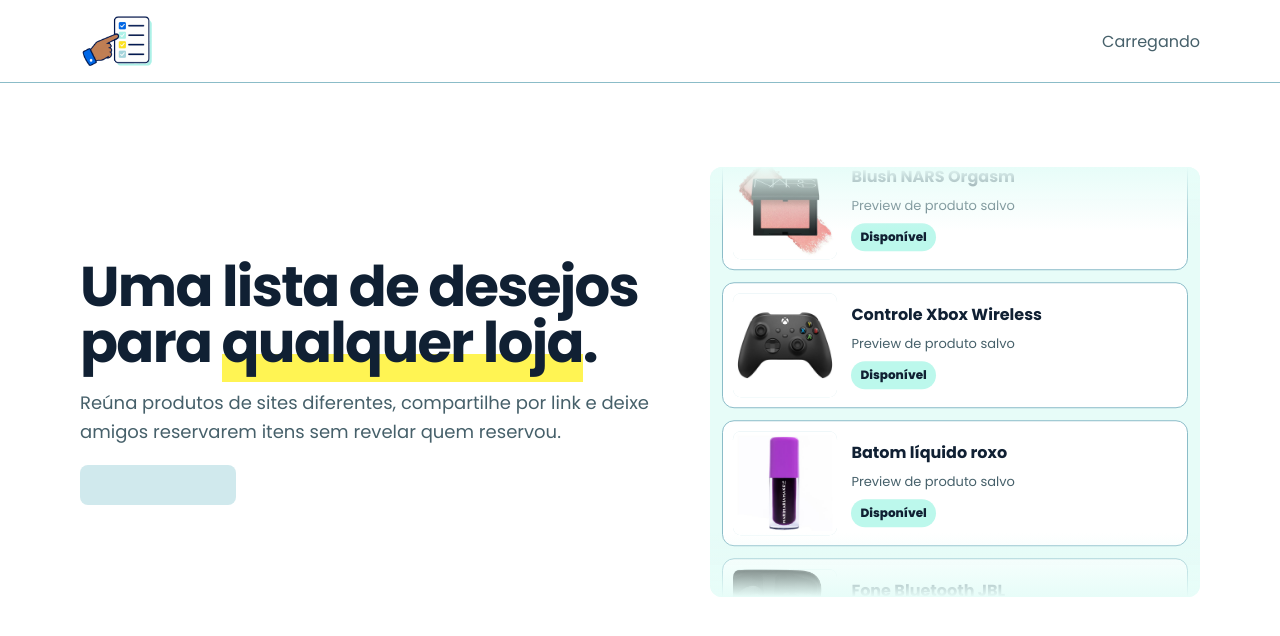
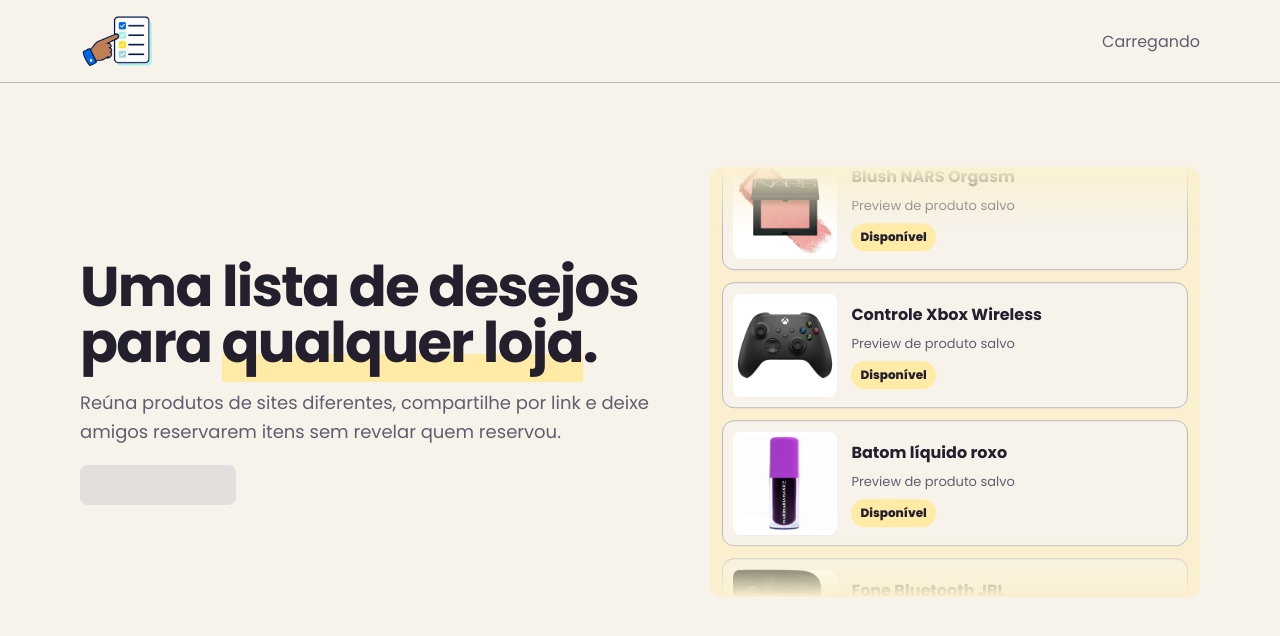
Before and after one commit to Covil-Works/Wantlist, a Next.js app: page / in a window 1280 px wide. Shown: the top 636 px of the page. Built offline with nearby package versions, Linux system fonts and the light colour scheme; no server answers.

Commit message:
fix: carrega painel apos hidratar autenticacao

```diff
--- a/app/globals.css
+++ b/app/globals.css
@@ -1,18 +1,18 @@
 :root {
   color-scheme: light;
-  --social-blue: #0F61C7;
-  --mint-paper: #BCF8EC;
-  --signal-yellow: #FFF453;
-  --soft-sky: #AED9E0;
-  --bg: #FFFFFF;
-  --surface: color-mix(in srgb, var(--mint-paper) 36%, white);
-  --surface-2: color-mix(in srgb, var(--soft-sky) 58%, white);
-  --ink: #102033;
-  --muted: #46606A;
-  --line: #8BBCC8;
-  --primary: var(--social-blue);
-  --primary-hover: #0B4FA7;
-  --accent: var(--signal-yellow);
+  --petal-pink: #FFA2C8;
+  --butter-yellow: #FFEBA5;
+  --warm-paper: #F7F3EB;
+  --dusty-purple: #797596;
+  --bg: var(--warm-paper);
+  --surface: color-mix(in srgb, var(--butter-yellow) 38%, var(--bg));
+  --surface-2: color-mix(in srgb, var(--dusty-purple) 16%, var(--bg));
+  --ink: #231F2C;
+  --muted: #625D6E;
+  --line: color-mix(in srgb, var(--dusty-purple) 48%, var(--bg));
+  --primary: var(--petal-pink);
+  --primary-hover: #F38AB8;
+  --accent: var(--butter-yellow);
   --success: #197A52;
   --warning: #806900;
   --danger: #B42318;
@@ -56,7 +56,7 @@
 .button:hover { background: var(--surface-2); }
 .button:active { transform: translateY(1px); }
 .button.compact { min-height: 36px; padding: 7px 11px; }
-.button.primary { border-color: var(--primary); background: var(--primary); color: white; }
+.button.primary { border-color: var(--primary); background: var(--primary); color: var(--ink); }
 .button.primary:hover { background: var(--primary-hover); }
 .button.danger { border-color: var(--danger); color: var(--danger); }
 .icon-button { width: 40px; height: 40px; border: 1px solid var(--line); background: var(--bg); color: var(--ink); border-radius: 8px; cursor: pointer; display: inline-grid; place-items: center; flex: 0 0 auto; transition: background-color 150ms ease-out, border-color 150ms ease-out, color 150ms ease-out, transform 150ms ease-out; }
@@ -72,8 +72,8 @@
 .textarea { min-height: 104px; resize: vertical; }
 .muted { color: var(--muted); }
 .badge { display: inline-flex; align-items: center; gap: 6px; border-radius: 999px; padding: 5px 9px; background: var(--surface-2); font-size: 12px; font-weight: 750; color: var(--ink); }
-.badge.reserved { background: var(--primary); color: white; }
-.badge.available { background: var(--mint-paper); color: var(--ink); }
+.badge.reserved { background: var(--dusty-purple); color: white; }
+.badge.available { background: var(--butter-yellow); color: var(--ink); }
 .item-card { border: 1px solid var(--line); border-radius: 8px; overflow: hidden; background: var(--bg); display: grid; }
 .item-image { aspect-ratio: 4 / 3; background: var(--surface-2); object-fit: cover; width: 100%; }
 .item-body { padding: 14px; display: grid; gap: 10px; }
@@ -114,12 +114,38 @@
 .menu-option small { color: var(--muted); font-size: 12px; line-height: 1.35; }
 .modal-backdrop { position: fixed; inset: 0; z-index: 40; display: grid; place-items: center; padding: 18px; background: color-mix(in srgb, var(--ink) 38%, transparent); }
 .modal-panel { width: min(520px, 100%); border: 1px solid var(--line); border-radius: 8px; background: var(--bg); padding: 18px; }
-.fab-add { display: none; position: fixed; right: 18px; bottom: 18px; z-index: 25; width: 56px; height: 56px; border: 0; border-radius: 999px; background: var(--primary); color: white; box-shadow: 0 2px 8px color-mix(in srgb, var(--primary) 18%, transparent); cursor: pointer; place-items: center; }
+.fab-add { display: none; position: fixed; right: 18px; bottom: 18px; z-index: 25; width: 56px; height: 56px; border: 0; border-radius: 999px; background: var(--primary); color: var(--ink); box-shadow: 0 2px 8px color-mix(in srgb, var(--primary) 18%, transparent); cursor: pointer; place-items: center; }
 .fab-add:hover { background: var(--primary-hover); }
 .back-to-dashboard { justify-self: start; width: fit-content; }
 .empty { border: 1px dashed var(--line); border-radius: 8px; padding: 28px; background: var(--surface); color: var(--muted); }
 .error { color: var(--danger); font-weight: 650; }
 .success { color: var(--success); font-weight: 650; }
+.dashboard-page { display: grid; gap: 22px; }
+.dashboard-owned { display: grid; grid-template-columns: minmax(0, 1fr) auto; gap: 20px; align-items: start; border: 1px solid var(--line); border-radius: 12px; background: var(--surface); padding: 24px; }
+.dashboard-create { display: contents; }
+.dashboard-owned-copy { display: grid; gap: 10px; min-width: 0; }
+.dashboard-owned-copy h1 { margin: 0; font-size: 32px; line-height: 1.15; letter-spacing: 0; text-wrap: balance; overflow-wrap: anywhere; }
+.dashboard-owned-copy p { margin: 0; }
+.dashboard-label { width: fit-content; border-radius: 999px; background: var(--accent); color: var(--ink); padding: 5px 10px; font-size: 12px; font-weight: 800; }
+.dashboard-create-fields { display: grid; gap: 14px; align-content: start; border: 1px solid color-mix(in srgb, var(--line) 78%, white); border-radius: 8px; background: var(--bg); padding: 16px; }
+.dashboard-public-link { width: fit-content; color: var(--primary); font-weight: 700; overflow-wrap: anywhere; }
+.dashboard-public-link:hover { text-decoration: underline; text-underline-offset: 3px; }
+.dashboard-owned-details { display: flex; gap: 8px 14px; align-items: center; flex-wrap: wrap; color: var(--muted); font-size: 14px; font-weight: 650; }
+.dashboard-owned-details span { display: inline-flex; gap: 6px; align-items: center; }
+.dashboard-owned-details span + span::before { content: ""; width: 4px; height: 4px; border-radius: 999px; background: var(--line); margin-right: 6px; }
+.dashboard-actions { display: flex; gap: 8px; align-items: center; justify-content: flex-end; flex-wrap: wrap; }
+.dashboard-following { display: grid; gap: 12px; }
+.dashboard-section-heading { display: flex; justify-content: space-between; gap: 16px; align-items: center; padding: 0 2px; }
+.dashboard-section-heading h2 { margin: 0 0 4px; font-size: 22px; line-height: 1.2; }
+.dashboard-section-heading p { margin: 0; }
+.dashboard-section-heading > svg { color: var(--primary); flex: 0 0 auto; }
+.dashboard-following-list { display: grid; gap: 8px; }
+.dashboard-following-row { display: grid; grid-template-columns: minmax(0, 1fr) auto 18px; gap: 12px; align-items: center; min-height: 68px; border: 1px solid var(--line); border-radius: 8px; background: var(--bg); padding: 12px 14px; transition: background-color 150ms ease-out, border-color 150ms ease-out, transform 150ms ease-out; }
+.dashboard-following-row:hover { background: var(--surface); border-color: color-mix(in srgb, var(--primary) 34%, var(--line)); transform: translateY(-1px); }
+.dashboard-following-row > svg { color: var(--primary); }
+.dashboard-following-main { display: grid; gap: 3px; min-width: 0; }
+.dashboard-following-main strong, .dashboard-following-main span { overflow: hidden; text-overflow: ellipsis; white-space: nowrap; }
+.dashboard-empty-following { background: color-mix(in srgb, var(--surface) 72%, white); }
 @media (max-width: 760px) {
   .hero { grid-template-columns: 1fr; padding-top: 30px; }
   .hero h1 { font-size: 40px; }
@@ -142,6 +168,14 @@
   .item-row-details { grid-column: 1 / -1; padding-left: 0; }
   .item-row-actions { grid-column: 2 / -1; justify-content: flex-start; }
   .item-status { font-size: 11px; padding: 4px 7px; }
+  .dashboard-owned { grid-template-columns: 1fr; padding: 18px; }
+  .dashboard-owned-copy h1 { font-size: 28px; }
+  .dashboard-owned-details { display: grid; gap: 7px; }
+  .dashboard-owned-details span + span::before { display: none; }
+  .dashboard-actions { justify-content: stretch; }
+  .dashboard-actions .button { flex: 1 1 100%; }
+  .dashboard-following-row { grid-template-columns: minmax(0, 1fr) auto; }
+  .dashboard-following-row > svg { display: none; }
 }
 .showcase { position: relative; height: 430px; overflow: hidden; border-radius: 12px; background: var(--surface); }
 .showcase::before, .showcase::after { content: ""; position: absolute; z-index: 1; left: 0; right: 0; height: 64px; pointer-events: none; }
```
Also changed, not shown: app/painel/page.tsx (+122 -38 lines), .impeccable/design.json, 1 other file (tests, documents, lock files or other folders).
